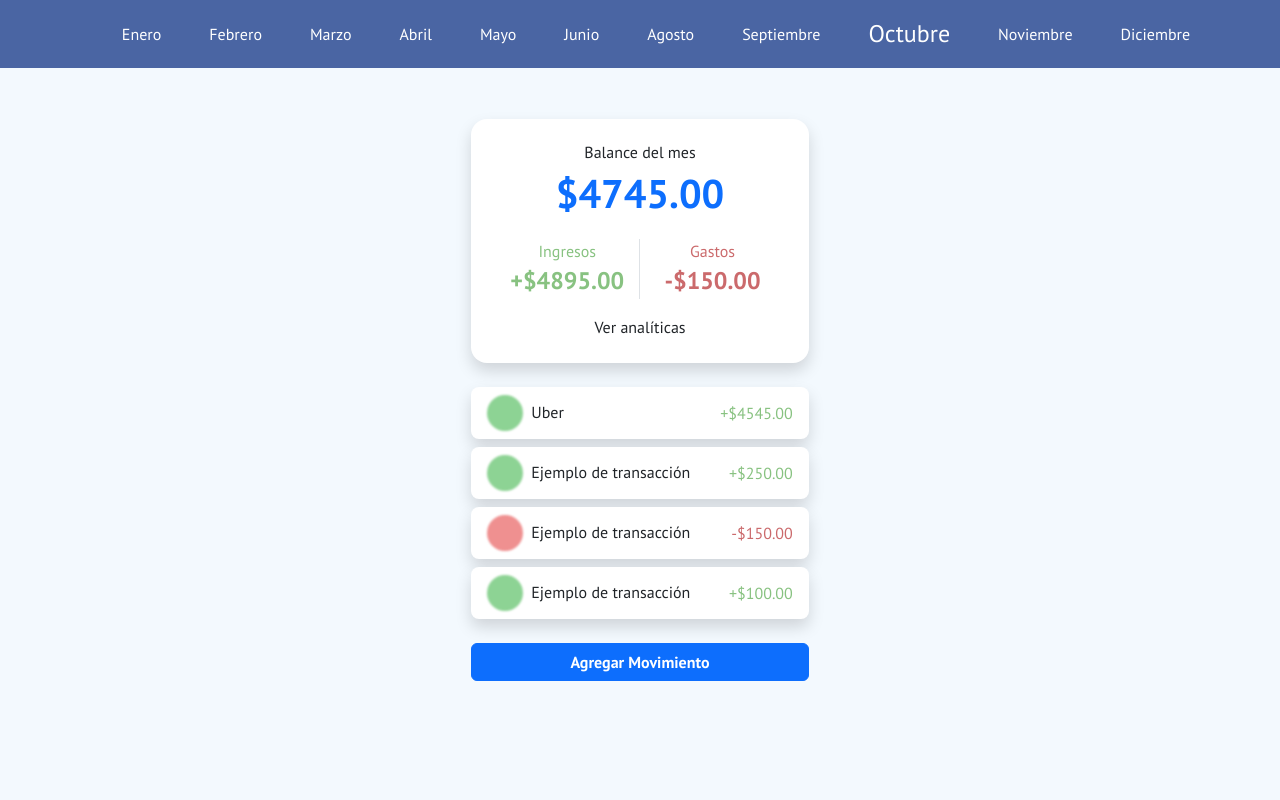
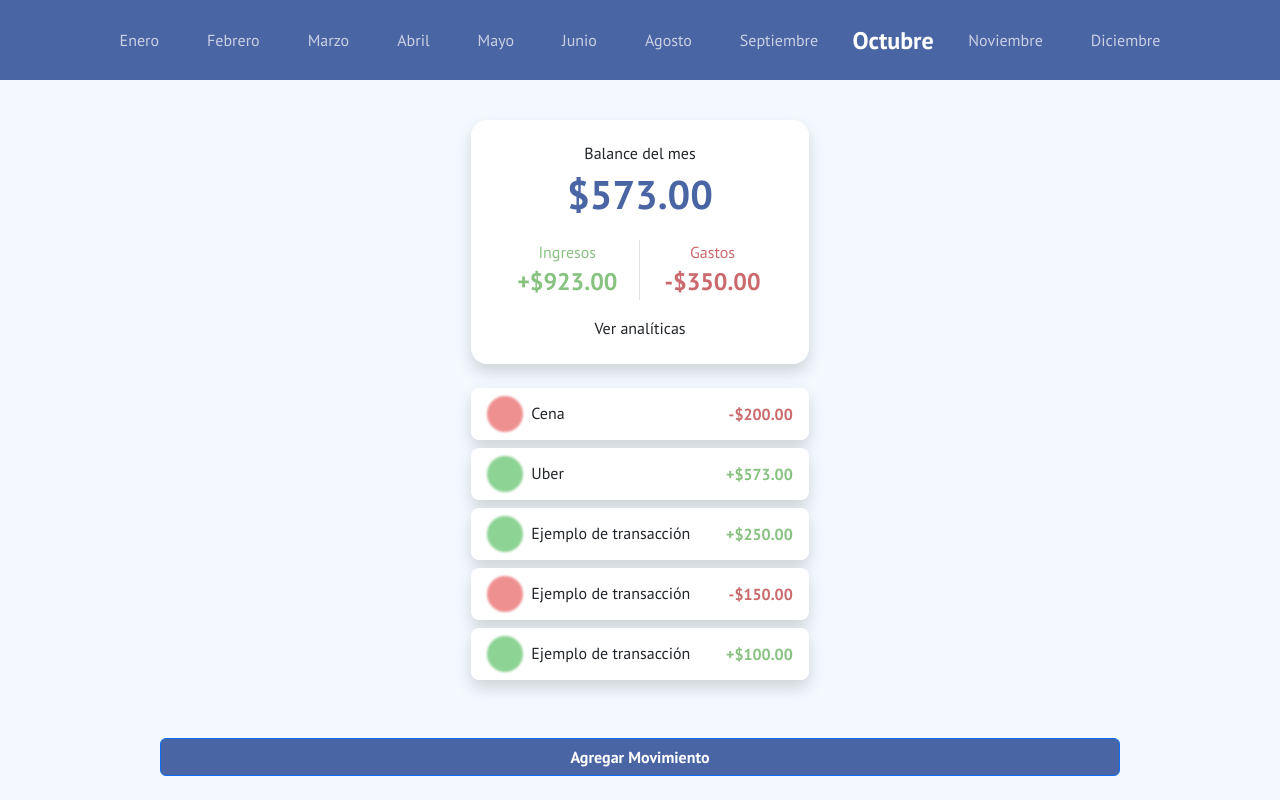
Before and after one commit to fernandopanduro/Reto-Front-End-Developer, a React (Vite) app: page / in a window 1280 px wide. Built offline with nearby package versions, Linux system fonts and the light colour scheme; data requests are answered from the project's data file.

Commit message:
🌈 style: Change styles form

```diff
--- a/db.json
+++ b/db.json
@@ -178,7 +178,13 @@
       "id": "b9ff9ad3-d8e3-4e2f-9827-a71db8b41ace",
       "text": "Uber",
       "createdAt": "2023-10-14T02:58:16.221Z",
-      "amount": 4545
+      "amount": 573
+    },
+    {
+      "id": "15b49ccd-1827-4f1d-82b0-e6eaec4db219",
+      "text": "Cena",
+      "createdAt": "2023-10-14T03:47:00.716Z",
+      "amount": -200
     }
   ]
 }
--- a/src/components/balance.tsx
+++ b/src/components/balance.tsx
@@ -24,7 +24,7 @@ const Balance = (props: Props) => {
     <div className="p-4 rounded-4 shadow bg-white d-flex flex-column gap-3">
       <div>
         <h1 className="fs-6 text-center mb-0">Balance del mes</h1>
-        <p className="text-primary text-center fw-bold fs-1 mb-0">${total}</p>
+        <p className="total-balance text-center fw-bold fs-1 mb-0">${total}</p>
       </div>
       <div className="d-flex justify-content-between">
         <div className="d-flex flex-column align-items-center w-100 border-end">
--- a/src/components/modal-form.tsx
+++ b/src/components/modal-form.tsx
@@ -35,7 +35,9 @@ function ModalForm() {
   };
   return (
     <>
-      <Button onClick={handleShow} className="fw-bold">
+      <Button
+        onClick={handleShow}
+        className="fw-bold btn-modal fixed-bottom mb-4 w-75 mx-auto">
         Agregar Movimiento
       </Button>
 
@@ -47,30 +49,31 @@ function ModalForm() {
         size="sm"
         keyboard={false}>
         <Modal.Header closeButton>
-          <Modal.Title className="fw-bold">Agregar Movimiento</Modal.Title>
+          <Modal.Title className="fw-bold acent fs-2">
+            Agregar Transacción
+          </Modal.Title>
         </Modal.Header>
         <form onSubmit={onSubmit}>
-          <Modal.Body className="d-flex flex-column gap-2">
-            <div className="d-flex flex-column gap-1">
-              <label htmlFor="name" className="fw-bold w-25 mb-0">
-                Nombre:{" "}
-              </label>
+          <Modal.Body className="d-flex flex-column gap-4">
+            <div className="form__group">
               <input
-                maxLength={20}
                 value={text}
                 onChange={(e: React.ChangeEvent<HTMLInputElement>) =>
                   setText(e.target.value)
                 }
-                id="name"
                 type="text"
-                placeholder="Uber"
-                className="w-100"
+                className="form__input"
+                name="name"
+                id="input-name"
+                placeholder=" "
+                maxLength={15}
+                required
               />
+              <label htmlFor="input-name" className="form__label">
+                Nombre*
+              </label>
             </div>
-            <div className="d-flex flex-column gap-1">
-              <label htmlFor="amount" className="fw-bold w-25 mb-0">
-                Monto:
-              </label>
+            <div className="form__group">
               <input
                 value={amount}
                 onChange={(e: React.ChangeEvent<HTMLInputElement>) =>
@@ -78,17 +81,23 @@ function ModalForm() {
                 }
                 id="amount"
                 type="number"
-                placeholder="500"
-                className="w-100"
+                className="form__input"
+                name="name"
+                placeholder=" "
+                maxLength={7}
+                required
               />
+              <label htmlFor="amount" className="form__label">
+                Monto*
+              </label>
             </div>
           </Modal.Body>
           <Modal.Footer>
             <Button variant="secondary" onClick={handleClose}>
               Cancelar
             </Button>
-            <Button type="submit" variant="primary">
-              Crear
+            <Button type="submit" className="btn-modal">
+              Agregar Transacción
             </Button>
           </Modal.Footer>
         </form>
--- a/src/components/transaction-item.tsx
+++ b/src/components/transaction-item.tsx
@@ -17,7 +17,8 @@ const TransactionItem = ({ label, amount, id }: Props) => {
         <h3 className="fs-6 mb-0">{label}</h3>
       </div>
       <div>
-        <p className={`fs-6 mb-0 ${isPositiveAmount ? "green" : "red"}`}>
+        <p
+          className={`fs-6 fw-bold mb-0 ${isPositiveAmount ? "green" : "red"}`}>
           {isPositiveAmount ? "+" : "-"}${Math.abs(amount).toFixed(2)}
         </p>
       </div>
--- a/src/components/transactions-list.tsx
+++ b/src/components/transactions-list.tsx
@@ -35,13 +35,13 @@ const TransactionsList = (props: Props) => {
 
   return (
     <>
-      <header className="fixed-top w-100 px-5 py-3">
+      <header className="fixed-top">
         <nav>
-          <ul className="d-flex justify-content-center align-items-center gap-5 overflow-x-auto">
+          <ul className="d-flex gap-5">
             {monthNames.map((monthName, index) => (
               <li
-                className={`tra ${
-                  index + 1 === activeMonthIndex ? "fs-4" : "fs-6"
+                className={`item-month ${
+                  index + 1 === activeMonthIndex ? "item-month--current" : ""
                 }`}
                 key={index}
                 onClick={() => handleMonthClick(index, index)}>
--- a/src/index.css
+++ b/src/index.css
@@ -4,6 +4,27 @@
   --acent: #4a65a3;
   --color-red: #cb6a6c;
   --color-green: #88c281;
+  --color-like: rgb(107 129 240);
+
+  /* Colors */
+  --white: #fff;
+  --black: #000;
+  --black-kia: #04121f;
+  --blue-hover: #0f2b45;
+  --gray-light: #f9f9f9;
+
+  /* Transition */
+  --transition-duration: 0.3s;
+
+  /* Font Size */
+  --fz-xxl: clamp(3.666rem, 3.142rem + 2.62vw, 5.5rem);
+  --fz-xl: clamp(2rem, 1.7143rem + 1.4286vw, 3rem);
+  --fz-l: clamp(1.666rem, 1.4277rem + 1.1914vw, 2.5rem);
+  --fz-md: clamp(1.333rem, 1.1424rem + 0.9529vw, 2rem);
+  --fz-normal: clamp(1rem, 0.8571rem + 0.7143vw, 1.5rem);
+  --fz-s: clamp(0.666rem, 0.5706rem + 0.4771vw, 1rem);
+  --fz-xs: clamp(0.5416rem, 0.4642rem + 0.387vw, 0.8125rem);
+  --fz-xxs: clamp(0.5rem, 0.4286rem + 0.3571vw, 0.75rem);
 }
 
 * {
@@ -35,16 +56,46 @@ li {
 }
 
 header {
-  background-color: #4a65a3;
+  left: 0;
+  top: 0;
+  background-color: var(--acent);
+  min-height: 80px;
+  display: flex;
+  justify-content: center;
+  align-items: center;
+}
+
+header nav {
+  overflow: hidden;
+  display: flex;
+  align-items: center;
+  justify-content: center;
 }
 
 header ul {
+  margin-top: 20px;
+  overflow-y: hidden;
+  padding-inline: 5rem;
+  width: 100%;
   margin-bottom: 0;
+  padding-bottom: 0;
+}
+
+@media (min-width: 768px) {
+  header ul {
+    margin-top: 0px;
+    padding-bottom: 0;
+  }
+}
+
+header ul::-webkit-scrollbar {
+  width: 0px;
 }
 
 header li {
   cursor: pointer;
   color: white;
+  font-weight: bold;
 }
 
 .green {
@@ -53,6 +104,10 @@ header li {
 
 .red {
   color: var(--color-red);
+}
+
+.acent {
+  color: var(--acent);
 }
 
 .circle {
@@ -77,3 +132,79 @@ header li {
 .balanced {
   text-wrap: balance;
 }
+
+.item-month {
+  opacity: 0.7;
+  font-size: 1rem;
+  font-weight: normal;
+  transition: transform 0.2s, opacity 0.2s;
+  -webkit-transition: transform 0.2s, opacity 0.2s;
+  -moz-transition: transform 0.2s, opacity 0.2s;
+  -ms-transition: transform 0.2s, opacity 0.2s;
+  -o-transition: transform 0.2s, opacity 0.2s;
+}
+.item-month:hover {
+  opacity: 1;
+}
+
+.item-month--current {
+  font-weight: bold;
+  opacity: 1;
+  transform-origin: center;
+  transform: scale(1.5);
+  -webkit-transform: scale(1.5);
+  -moz-transform: scale(1.5);
+  -ms-transform: scale(1.5);
+  -o-transform: scale(1.5);
+}
+
+.total-balance {
+  color: var(--acent);
+}
+
+.btn-modal {
+  background-color: var(--acent);
+}
+
+/* Form */
+
+.form__group {
+  position: relative;
+}
+
+.form__input {
+  width: 100%;
+  font-size: 1.2rem;
+  padding: 0.6rem 0.6rem;
+  background-color: transparent;
+  border: none;
+  outline: none;
+  border-bottom: 1px solid var(--black-kia);
+  transition: all 0.5s;
+}
+
+.form__input:focus {
+  background: rgb(249, 249, 249);
+  background: linear-gradient(
+    0deg,
+    rgba(249, 249, 249, 0.34506302521008403) 0%,
+    rgba(255, 255, 255, 0) 100%
+  );
+}
+
+.form__input:focus + .form__label,
+.form__input:not(:placeholder-shown) + .form__label {
+  transform: translateY(-12px);
+  transform-origin: left top;
+  font-size: 0.8rem;
+}
+
+.form__label {
+  cursor: pointer;
+  position: absolute;
+  font-size: 1.2rem;
+  top: 0;
+  left: 10px;
+  transform: translateY(10px);
+  transition: all var(--transition-duration);
+}
```
